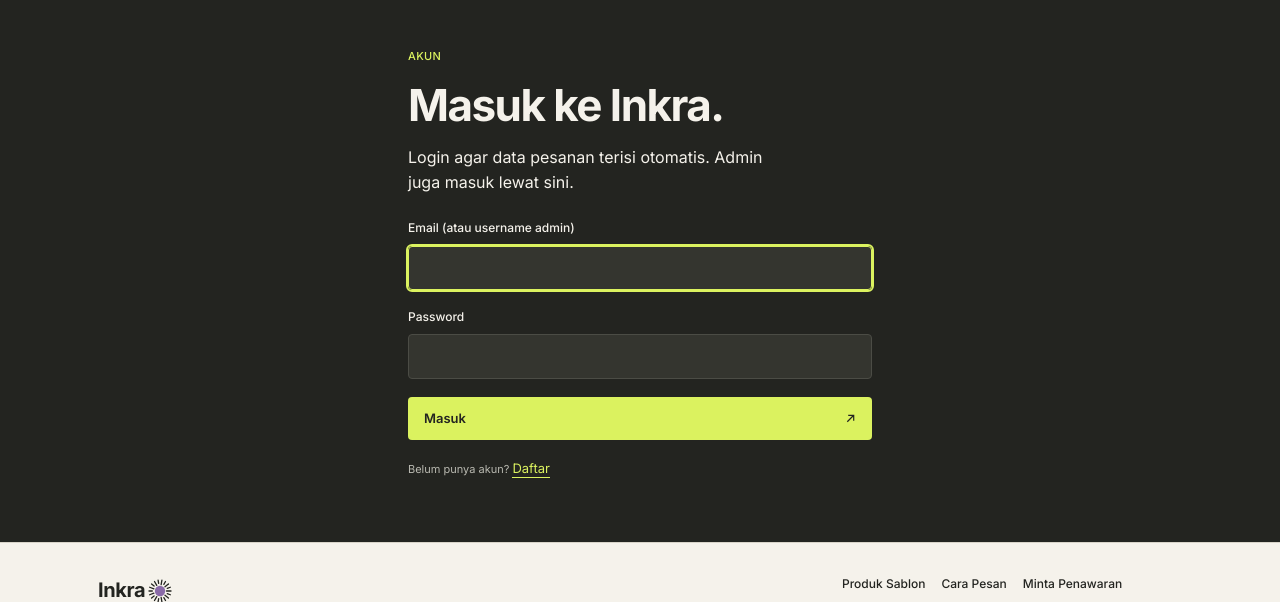
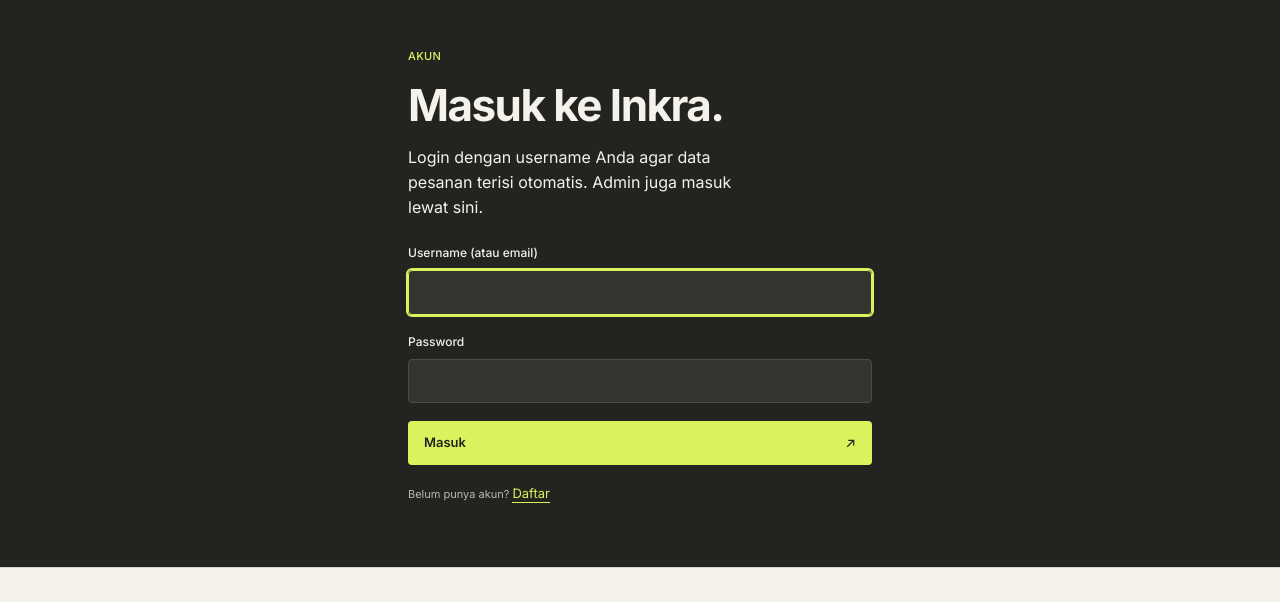
Before and after one commit to arundaya24/Inkra, a PHP site: page /login.php in a window 1280 px wide. Shown: the part 81-683 px from the top of the page. Run offline with PHP 8.4, Linux system fonts and the light colour scheme.

Commit message:
fix login

```diff
--- a/includes/auth.php
+++ b/includes/auth.php
@@ -83,7 +83,7 @@ function nama_kunci(string $nama): string
 }
 
 /**
- * Cari data profil yang sudah dipakai akun lain (nama, email, telepon).
+ * Cari data profil yang sudah dipakai akun lain (username, nama, email, telepon).
  * Alamat sengaja tidak dicek karena satu rumah bisa punya lebih dari satu akun.
  * Mengembalikan [field => pesan galat]; kosong jika aman.
  */
@@ -93,6 +93,9 @@ function galat_duplikat(array $users, array $profil, ?string $kecualiId = null):
     foreach ($users as $u) {
         if ($kecualiId !== null && ($u['id'] ?? '') === $kecualiId) {
             continue;
+        }
+        if (!isset($g['username']) && ($u['username'] ?? '') !== '' && mb_strtolower((string) $u['username']) === $profil['username']) {
+            $g['username'] = 'Username ini sudah dipakai. Pilih username lain.';
         }
         if (!isset($g['nama']) && nama_kunci((string) ($u['nama'] ?? '')) === nama_kunci($profil['nama'])) {
             $g['nama'] = 'Nama ini sudah dipakai pengguna lain. Gunakan nama yang berbeda.';
@@ -105,6 +108,21 @@ function galat_duplikat(array $users, array $profil, ?string $kecualiId = null):
         }
     }
     return $g;
+}
+
+/** Cari akun untuk login: cocok dengan username atau email (tanpa membedakan huruf besar/kecil). */
+function user_cari_masuk(array $users, string $identitas): ?array
+{
+    $id = mb_strtolower(trim($identitas));
+    if ($id === '') {
+        return null;
+    }
+    foreach ($users as $u) {
+        if (mb_strtolower((string) ($u['username'] ?? '')) === $id || mb_strtolower((string) ($u['email'] ?? '')) === $id) {
+            return $u;
+        }
+    }
+    return null;
 }
 
 /* ---------- Sesi ---------- */
@@ -190,12 +208,21 @@ function galat_password(string $pass): ?string
 function validasi_profil(array $post): array
 {
     $d = [
+        'username' => mb_strtolower(bersih_teks((string) ($post['username'] ?? ''), 30)),
         'nama'    => bersih_teks((string) ($post['nama'] ?? ''), 100),
         'email'   => mb_strtolower(bersih_teks((string) ($post['email'] ?? ''), 150)),
         'telepon' => '',
         'alamat'  => bersih_teks((string) ($post['alamat'] ?? ''), 500),
     ];
     $g = [];
+
+    if ($d['username'] === '') {
+        $g['username'] = 'Username wajib diisi.';
+    } elseif (!preg_match('/^[a-z0-9_]{3,20}$/', $d['username'])) {
+        $g['username'] = 'Username 3–20 karakter: huruf kecil, angka, dan garis bawah (_).';
+    } elseif (mb_strtolower(ADMIN_USER) === $d['username']) {
+        $g['username'] = 'Username ini tidak tersedia.';
+    }
 
     if ($d['nama'] === '') {
         $g['nama'] = 'Nama wajib diisi.';
@@ -245,6 +272,7 @@ function user_buat(array $profil, string $password): array
         }
         $baru = [
             'id'            => bin2hex(random_bytes(8)),
+            'username'      => $profil['username'],
             'nama'          => $profil['nama'],
             'email'         => $profil['email'],
             'telepon'       => $profil['telepon'],
@@ -273,7 +301,7 @@ function user_perbarui(string $id, array $profil): void
         if ($ada === null) {
             throw new RuntimeException('Akun tidak ditemukan.');
         }
-        foreach (['nama', 'email', 'telepon', 'alamat'] as $k) {
+        foreach (['username', 'nama', 'email', 'telepon', 'alamat'] as $k) {
             $users[$ada][$k] = $profil[$k];
         }
     });
@@ -298,6 +326,7 @@ function profil_untuk_form(): array
 {
     $u = pengguna();
     return [
+        'username' => (string) ($u['username'] ?? ''),
         'nama'    => (string) ($u['nama'] ?? ''),
         'email'   => (string) ($u['email'] ?? ''),
         'telepon' => $u ? telp_user_tampil((string) $u['telepon']) : '',
--- a/login.php
+++ b/login.php
@@ -30,8 +30,8 @@ if ($_SERVER['REQUEST_METHOD'] === 'POST') {
         // Admin: username + password dari config.php. Semua perbandingan dijalankan agar waktunya seragam.
         $adminOk = hash_equals(ADMIN_USER, $id) & hash_equals(ADMIN_PASS, $pass);
 
-        // User: email + password. Hash tiruan dipakai bila email tidak ada, supaya waktu respons tetap mirip.
-        $akunUser = $id !== '' ? user_cari_email(users_baca(), $id) : null;
+        // User: username (atau email) + password. Hash tiruan dipakai bila email tidak ada, supaya waktu respons tetap mirip.
+        $akunUser = $id !== '' ? user_cari_masuk(users_baca(), $id) : null;
         $hashUji  = $akunUser['password_hash'] ?? '$2y$10$euFGu0oUd5XFVmvbj0KRVO.I4Zh8r4C935/GFIePurGvw95Jj.mjm';
         $userOk   = password_verify($pass, $hashUji) && $akunUser !== null;
 
@@ -59,7 +59,7 @@ if ($_SERVER['REQUEST_METHOD'] === 'POST') {
             $_SESSION['gagal_login_sampai'] = time() + 60;
             $_SESSION['gagal_login'] = 0;
         }
-        $galat = 'Email/username atau password salah.';
+        $galat = 'Username atau password salah.';
     }
 }
 
@@ -71,7 +71,7 @@ include __DIR__ . '/includes/header.php';
     <div class="wrap akun-kotak">
         <p class="eyebrow eyebrow-lime">Akun</p>
         <h1 class="judul">Masuk ke Inkra.</h1>
-        <p class="form-ket">Login agar data pesanan terisi otomatis. Admin juga masuk lewat sini.</p>
+        <p class="form-ket">Login dengan username Anda agar data pesanan terisi otomatis. Admin juga masuk lewat sini.</p>
 
         <form class="form" method="post" novalidate>
             <input type="hidden" name="csrf" value="<?= e(csrf_token()) ?>">
@@ -80,7 +80,7 @@ include __DIR__ . '/includes/header.php';
                 <p class="galat galat-umum" role="alert"><?= e($galat) ?></p>
             <?php endif; ?>
             <div class="field">
-                <label for="identitas">Email (atau username admin)</label>
+                <label for="identitas">Username (atau email)</label>
                 <input id="identitas" name="identitas" type="text" maxlength="150" autocomplete="username" required autofocus value="<?= e($id) ?>">
             </div>
             <div class="field">
--- a/profil.php
+++ b/profil.php
@@ -83,6 +83,11 @@ include __DIR__ . '/includes/header.php';
             <?php if (isset($errors['_umum'])): ?>
                 <p class="galat galat-umum" role="alert"><?= e($errors['_umum']) ?></p>
             <?php endif; ?>
+            <div class="field">
+                <label for="username">Username</label>
+                <input id="username" name="username" type="text" maxlength="20" autocomplete="username" autocapitalize="none" spellcheck="false" required value="<?= $val('username') ?>"<?= $aria($errors, 'username') ?>>
+                <?= $err($errors, 'username') ?>
+            </div>
             <div class="baris">
                 <div class="field">
                     <label for="nama">Nama</label>
```
Also changed, not shown: daftar.php (+6 -1 lines), README.md.
